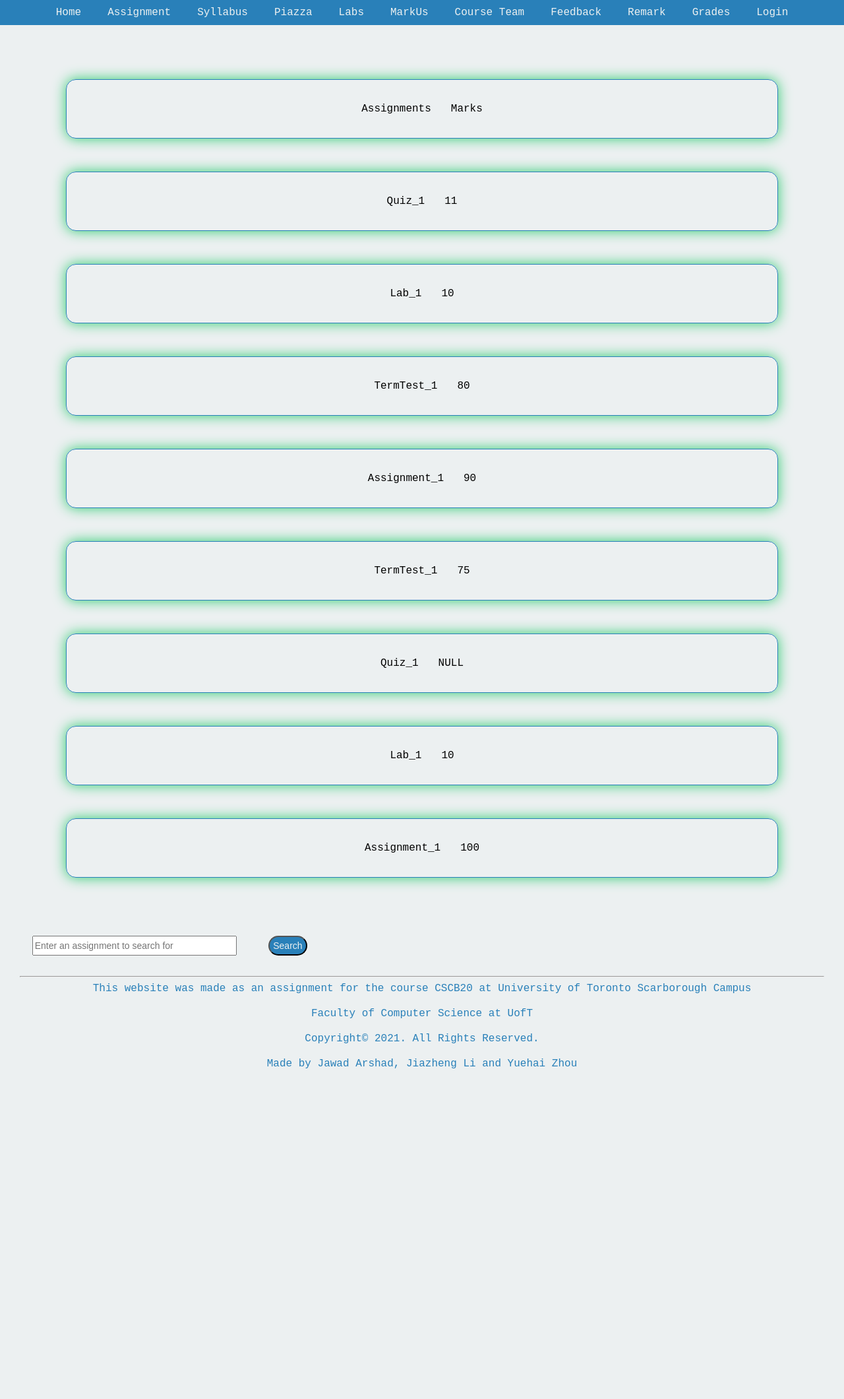
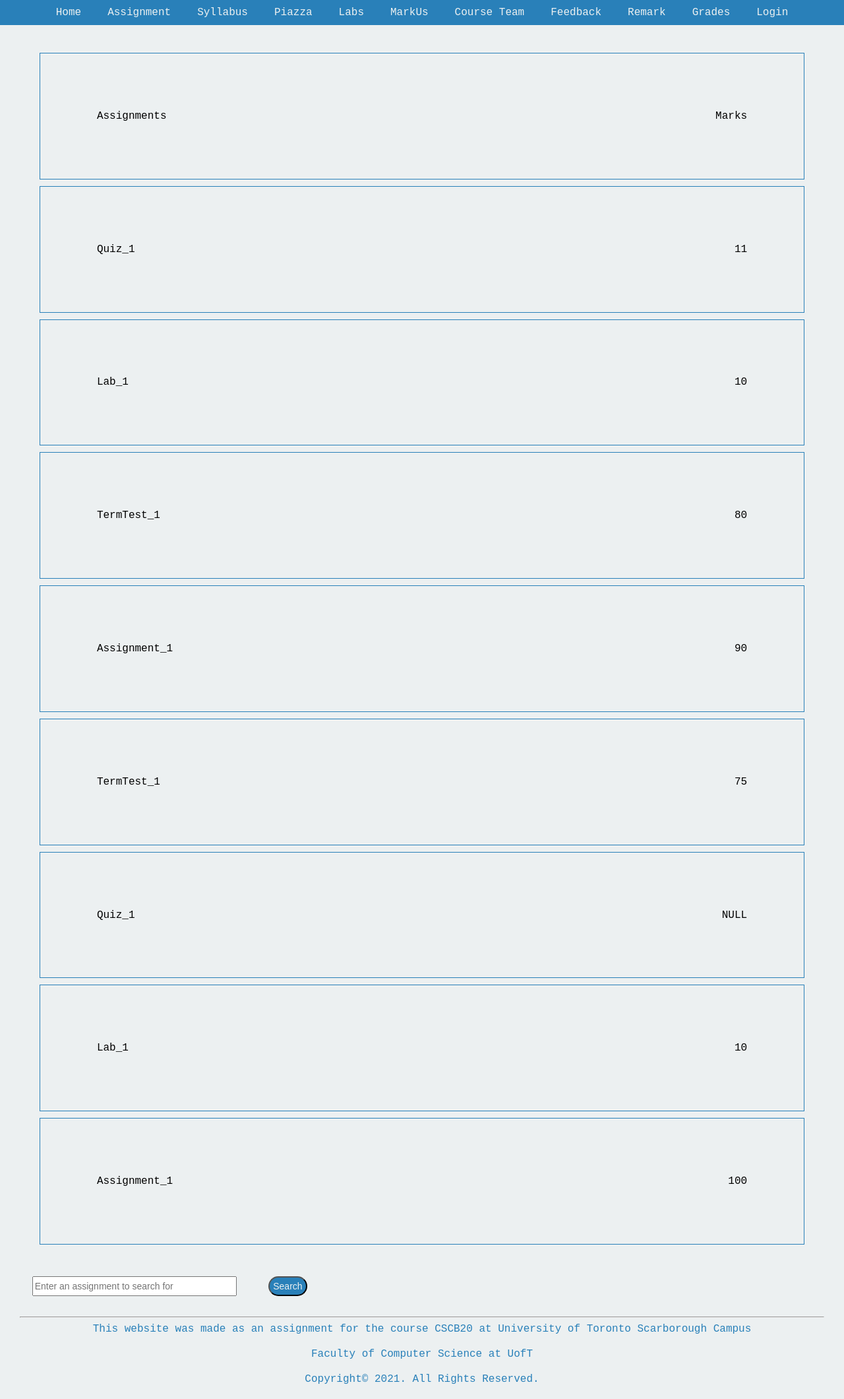
Before and after one commit to ljz3/CSCB20-A3, a Flask app: page /grade in a window 1280 px wide. Shown: the top 2120 px of the page at 66% size. Before the commit the page ends 1619 px from the top, so only its background shows below. Run offline with Flask 2, Linux system fonts and the light colour scheme; data comes from the database, SQL or seed files in the repository.

Commit message:
Update grade.css

```diff
--- a/Assignment3/static/css/grade.css
+++ b/Assignment3/static/css/grade.css
@@ -45,17 +45,15 @@ body {
 .row-container {
   display: flex;
   flex-direction: row;
-  justify-content: center;
+  justify-content: space-between;
   flex-wrap: wrap;
   padding: 20px;
-  margin: 50px;
+  margin: 10px;
   border: #2980b9 1px solid;
-  border-radius: 15px;
-  box-shadow: 0 0 20px #2ecc71;
 }
 
 .content {
-  margin: 5px;
+  margin: 5%;
   padding: 10px;
 }
 
```
